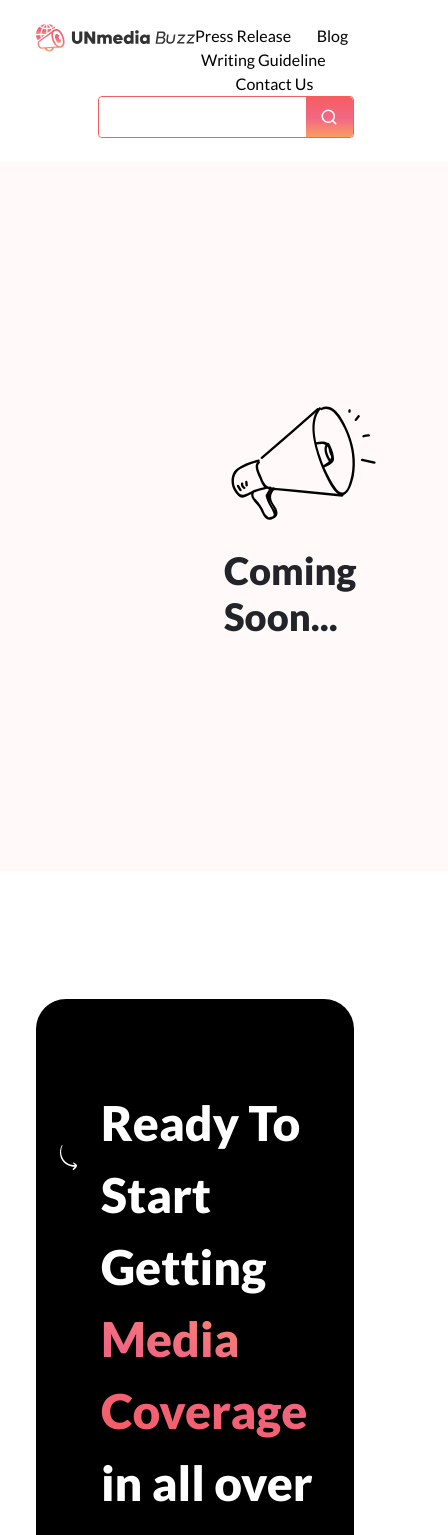
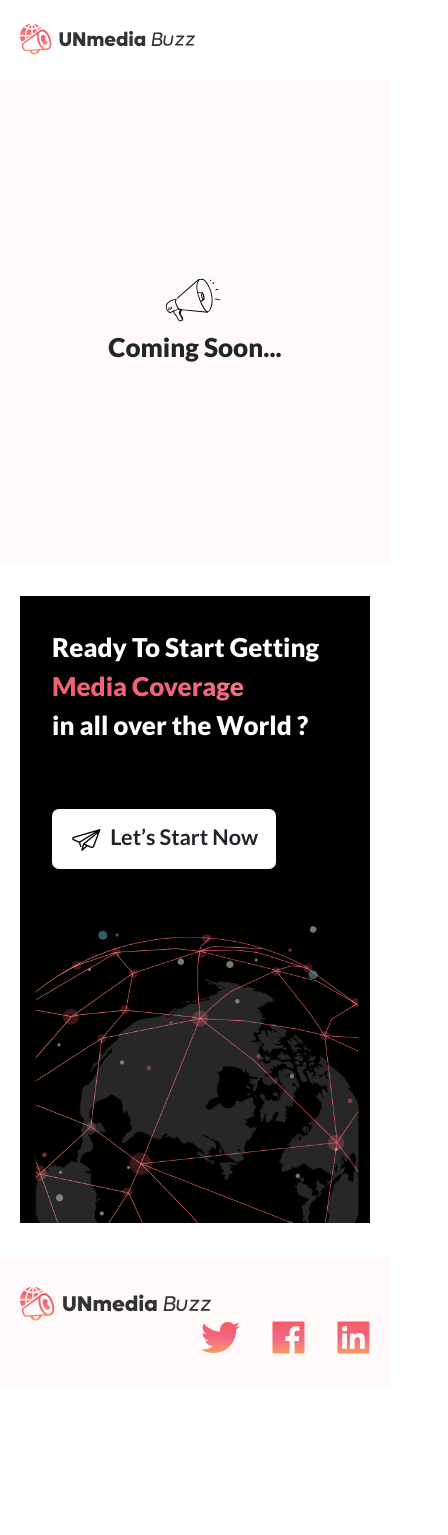
Before and after one commit to kevanultroneous/unmediabuzz-frontend, a Next.js app: page /coming-soon in a window 390 px wide. Shown: the top 1535 px of the page, 448 px wide, since content can reach past the window. After the commit the page ends 1386 px from the top, so only its background shows below. Built offline with nearby package versions, Linux system fonts and the light colour scheme.

Commit message:
required fix issue responsive

```diff
--- a/components/Home/Introduction.js
+++ b/components/Home/Introduction.js
@@ -8,7 +8,7 @@ import { ProcessList } from "utils/Anonymous";
 // Process card component
 const Process = ({ ProcessList, title, icon, desc, index }) => {
   return (
-    <div className="d-flex">
+    <div className={styles.ProcessMainDiv}>
       <div className={styles.ProcessCover}>
         <div className={styles.ProcessImage}>
           <Image src={icon} alt="edit-desk" />
--- a/components/common/Footer.js
+++ b/components/common/Footer.js
@@ -8,7 +8,14 @@ const Footer = () => {
   return (
     <ContainerWrraper customClass={`${styles.FooterCover}`}>
       <Row className="align-items-center">
-        <Col xs={6} md={3} lg={3} xl={2} className={`ColPaddingRemove`}>
+        <Col
+          xs={12}
+          sm={12}
+          md={3}
+          lg={3}
+          xl={2}
+          className={`ColPaddingRemove`}
+        >
           <Image
             src="/assets/icons/unmb.svg"
             alt="Logo"
@@ -16,7 +23,7 @@ const Footer = () => {
             draggable={false}
           />
         </Col>
-        <Col xs={6} md={3} lg={6} xl={8} className={`ColPaddingRemove`}>
+        <Col xs={12} sm={12} lg={6} xl={8} className={`ColPaddingRemove`}>
           <div className="text-center">
             {FooterMenu.map((menus, index) => (
               <>
@@ -37,6 +44,7 @@ const Footer = () => {
         </Col>
         <Col
           xs={12}
+          sm={12}
           md={3}
           lg={3}
           xl={2}
--- a/components/common/Header.js
+++ b/components/common/Header.js
@@ -28,8 +28,9 @@ const Header = () => {
             draggable={false}
           />
         </Col>
+
         <Col xs={6} md={3} lg={6} xl={6} className={`ColPaddingRemove`}>
-          <div className="text-center">
+          <div className={`text-center ${styles.HideMenusInMob}`}>
             {HeaderMenu.map((menus, index) => (
               <>
                 <Link
@@ -55,6 +56,7 @@ const Header = () => {
             ))}
           </div>
         </Col>
+
         <Col
           xs={12}
           md={3}
@@ -62,7 +64,10 @@ const Header = () => {
           xl={3}
           className={`ColPaddingRemove ${styles.SearchGroup}`}
         >
-          <InputGroup size="sm" className={`${styles.GroupInput}`}>
+          <InputGroup
+            size="sm"
+            className={`${styles.GroupInput} ${styles.HideMenusInMob} `}
+          >
             <Form.Control
               className={styles.FormControl}
               aria-label="Small"
--- a/pages/coming-soon.js
+++ b/pages/coming-soon.js
@@ -9,8 +9,21 @@ const ComingSoon = () => {
     <Layout>
       <ContainerWrraper customClass={`${styles.CustomContainerWrraper}`}>
         <Row>
-          <Col xs={12} sm={12} md={12} lg={12} xl={12}>
-            <Image src="/assets/images/big-speaker.svg" alt="coming-soon" />
+          <Col
+            xs={12}
+            sm={12}
+            md={12}
+            lg={12}
+            xl={12}
+            className={styles.ImageCol}
+          >
+            <div className={styles.ImageWrraper}>
+              <Image
+                src="/assets/images/big-speaker.svg"
+                alt="coming-soon"
+                fluid
+              />
+            </div>
             <h4 className={styles.ComingSoonText}>Coming Soon...</h4>
           </Col>
         </Row>
--- a/styles/ComingSoon.module.css
+++ b/styles/ComingSoon.module.css
@@ -8,3 +8,27 @@
   font-size: var(--midHeading);
   font-weight: 800;
 }
+@media screen and (max-width: 600px) {
+  .CustomContainerWrraper {
+    padding: var(--mobileLayout);
+    padding-top: 12rem;
+    padding-bottom: 12rem;
+    margin: 0%;
+  }
+  .ComingSoonText {
+    font-size: var(--mainMobHeading);
+  }
+  .ImageWrraper {
+    width: 4rem;
+  }
+  .ImageCol {
+    display: flex;
+    justify-content: center;
+    flex-direction: column;
+    align-items: center;
+  }
+}
+@media (min-width: 768px) and (max-width: 1080px) {
+}
+@media (min-width: 1200px) and (max-width: 1730px) {
+}
--- a/styles/common/ContainerWrraper.module.css
+++ b/styles/common/ContainerWrraper.module.css
@@ -2,6 +2,9 @@
   padding: var(--layoutSpace);
 }
 @media screen and (max-width: 600px) {
+  .ContainerWrraper {
+    padding: var(--mobileLayout);
+  }
 }
 @media (min-width: 768px) and (max-width: 1080px) {
 }
--- a/styles/common/Footer.module.css
+++ b/styles/common/Footer.module.css
@@ -1,26 +1,37 @@
-.FooterCover{
+.FooterCover {
   background: var(--sidebarColor);
 }
-.LogoText{
+.LogoText {
   font-size: var(--otherText);
 }
-.IconCol{
+.IconCol {
   display: flex;
   align-items: center;
   justify-content: flex-end;
 }
-.IconCover{
+.IconCover {
   margin-left: 2rem;
 }
-.Links{
+.Links {
   text-decoration: none;
   font-size: var(--menuText);
   font-weight: 400;
   color: var(--elementColor);
 }
-.Links:hover{
+.Links:hover {
   color: var(--gradiantTwo);
 }
-.LinkSpan{
+.LinkSpan {
   margin: 0 0.7rem;
 }
+
+@media screen and (max-width: 600px) {
+  .Links,
+  .LinkSpan {
+    display: none;
+  }
+}
+@media (min-width: 768px) and (max-width: 1080px) {
+}
+@media (min-width: 1200px) and (max-width: 1730px) {
+}
--- a/styles/common/GettingStarted.module.css
+++ b/styles/common/GettingStarted.module.css
@@ -51,3 +51,58 @@
   max-width: 101%;
   height: 101.5%;
 }
+@media screen and (max-width: 600px) {
+  .GettingStartedCard {
+    border-radius: 0%;
+  }
+  .RightCurve {
+    display: none;
+  }
+  .GradiantHeading,
+  .SimpleHeading {
+    font-size: var(--mainMobHeading);
+  }
+  .DiscriptionWrapper {
+    padding: var(--mobileLayout);
+  }
+  .ContainerWrraperSpaces {
+    padding: var(--mobileLayout);
+  }
+  .WorldImageFluid {
+    max-width: 21rem;
+    transform: rotate(90deg);
+  }
+  .WorldImage {
+    padding: 0%;
+    text-align: center;
+  }
+  .ButtonsMainWrraper {
+    padding: var(--mobileLayout);
+  }
+}
+@media (min-width: 768px) and (max-width: 1080px) {
+}
+@media (min-width: 1200px) and (max-width: 1730px) {
+}
+/* .earth {
+  position: relative;
+  width: 300px;
+  height: 300px;
+  border-radius: 50%;
+  background: transparent url("/assets/images/world-web.png");
+  background-size: cover;
+  box-shadow: inset 0px -20px 50px 10px #00ffff80, 0px 0px 30px 6px #00ffff70;
+  transform-style: preserve-3d;
+  transform: rotate(20deg);
+  animation: rotate 15s linear infinite;
+}
+
+@keyframes rotate {
+  0% {
+    background-position: 0 0;
+  }
+
+  100% {
+    background-position: 530px 0;
+  }
+} */
--- a/styles/common/Header.module.css
+++ b/styles/common/Header.module.css
@@ -79,3 +79,19 @@
 .MainMenuRow {
   align-items: baseline;
 }
+
+@media screen and (max-width: 600px) {
+  .HideMenusInMob {
+    display: none;
+  }
+  .HeaderContainer {
+    padding-top: 1.5rem;
+    padding-bottom: 1.5rem;
+    background-color: transparent;
+    z-index: 10;
+  }
+}
+@media (min-width: 768px) and (max-width: 1080px) {
+}
+@media (min-width: 1200px) and (max-width: 1730px) {
+}
--- a/styles/global-variable.css
+++ b/styles/global-variable.css
@@ -44,8 +44,9 @@
   );
   --textGradiantFourth: linear-gradient(180deg, #f65d61 0%, #fb9c64 100%);
   /* mobile */
-  --mobileLayout: 2rem 1rem;
-  --mainMobHeading: 48px;
+  --mobileLayout: 2rem 2rem;
+  --mainMobHeading: 26px;
+  --mainMobHeadingCopy: 30px;
   --subMobHeading: 28px;
   --midMobHeading: 38px;
   --searchMobHeading: 27px;
--- a/utils/ButtonsList.js
+++ b/utils/ButtonsList.js
@@ -39,7 +39,11 @@ export const ButtonsList = {
   blogpostCommon: {
     source: (
       <span>
-        <Image src="/assets/icons/white-blog-icon.svg" alt="press-release" />{" "}
+        <Image
+          src="/assets/icons/white-blog-icon.svg"
+          alt="press-release"
+          fluid
+        />{" "}
         &nbsp; Post Blogs
       </span>
     ),
@@ -66,6 +70,7 @@ export const ButtonsList = {
             src="/assets/icons/blog-post.svg"
             alt="press-release"
             height={25}
+            fluid
           />{" "}
           &nbsp; Post Blogs
         </span>
@@ -90,7 +95,11 @@ export const ButtonsList = {
     {
       source: (
         <span>
-          <Image src="/assets/icons/white-blog-icon.svg" alt="press-release" />{" "}
+          <Image
+            src="/assets/icons/white-blog-icon.svg"
+            alt="press-release"
+            fluid
+          />{" "}
           &nbsp; Post Blogs
         </span>
       ),
```
Also changed, not shown: styles/home/Introduction.module.css (+44 -0 lines). Lines whose indentation alone changed are shown as unchanged.
